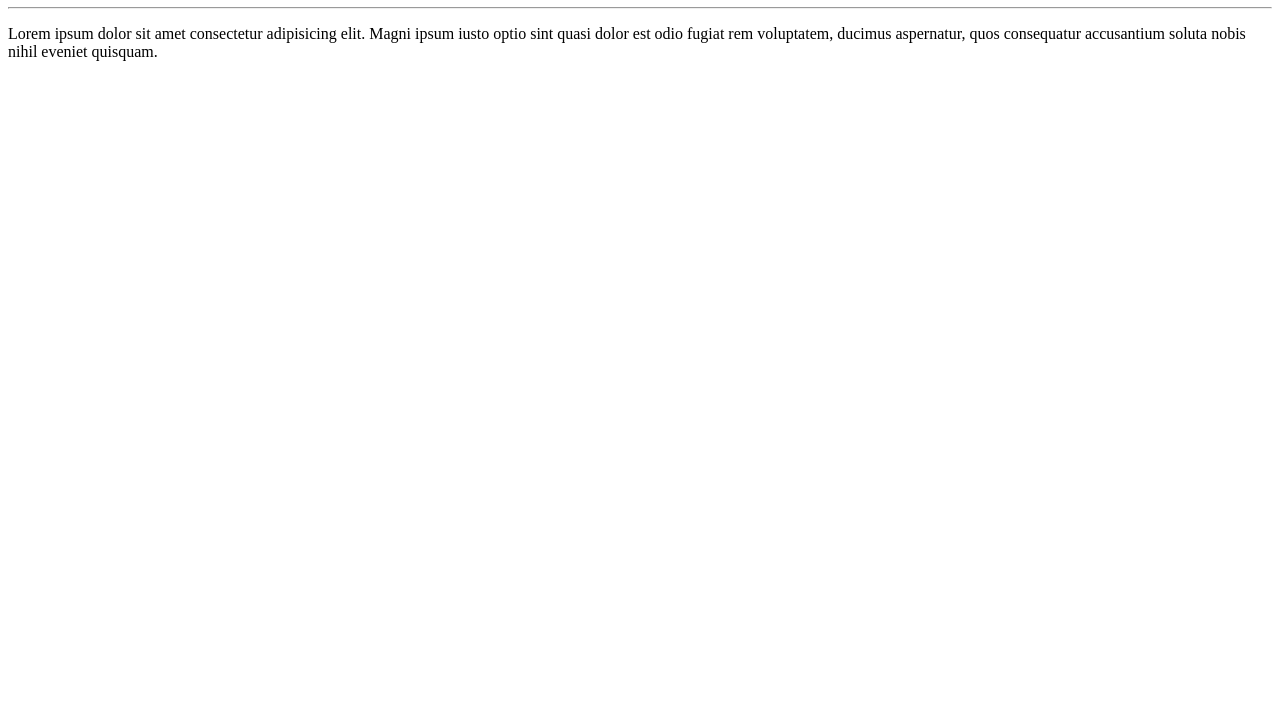
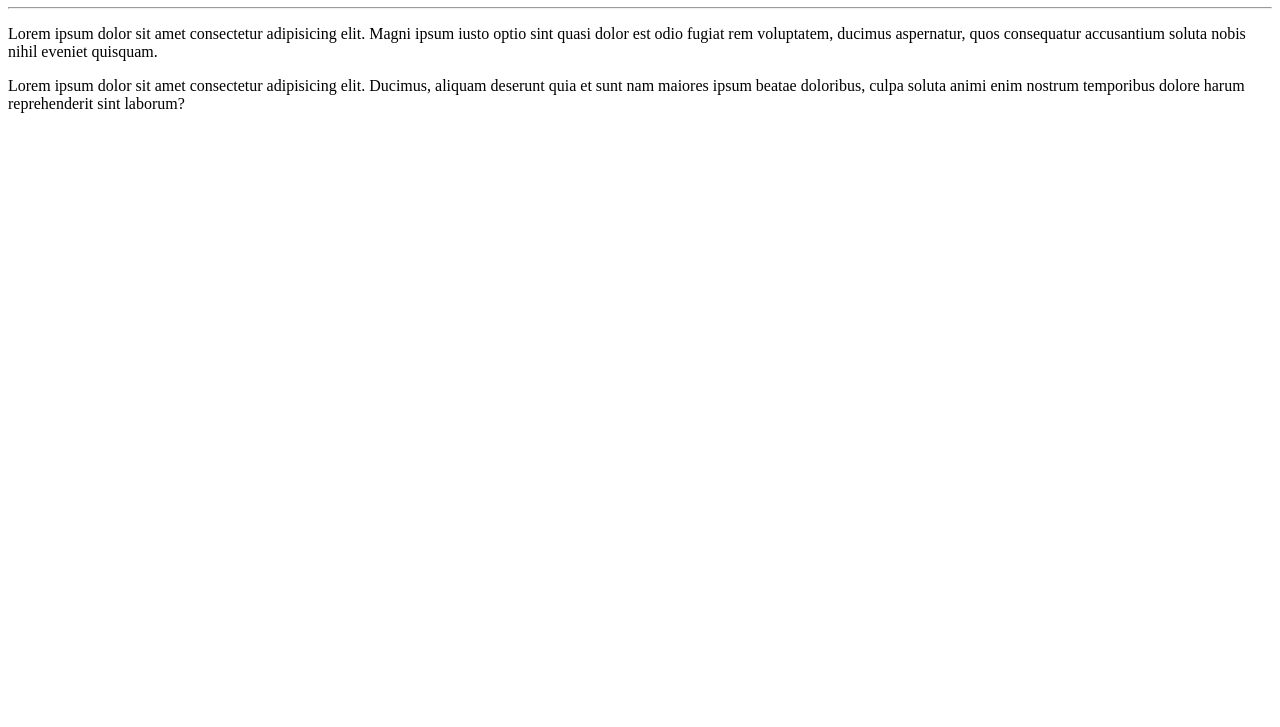
Before and after one commit to Uel023/ola-mundoo, a plain HTML site: page site_exemplo/index.html in a window 1280 px wide. Shown: the part 73-800 px from the top of the page. Drawn offline with Linux system fonts and the light colour scheme.

Commit message:
adicionei um parágrafo

```diff
--- a/site_exemplo/index.html
+++ b/site_exemplo/index.html
@@ -10,5 +10,6 @@
     <h1>olá, Mundo!</h1>
     <hr>
     <p>Lorem ipsum dolor sit amet consectetur adipisicing elit. Magni ipsum iusto optio sint quasi dolor est odio fugiat rem voluptatem, ducimus aspernatur, quos consequatur accusantium soluta nobis nihil eveniet quisquam.</p>
+    <p>Lorem ipsum dolor sit amet consectetur adipisicing elit. Ducimus, aliquam deserunt quia et sunt nam maiores ipsum beatae doloribus, culpa soluta animi enim nostrum temporibus dolore harum reprehenderit sint laborum?</p>
 </body>
 </html>
```
